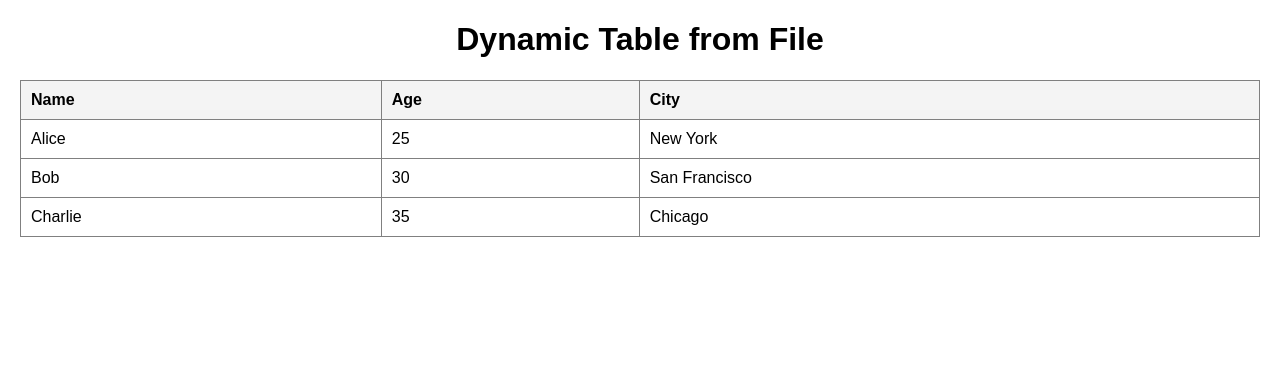
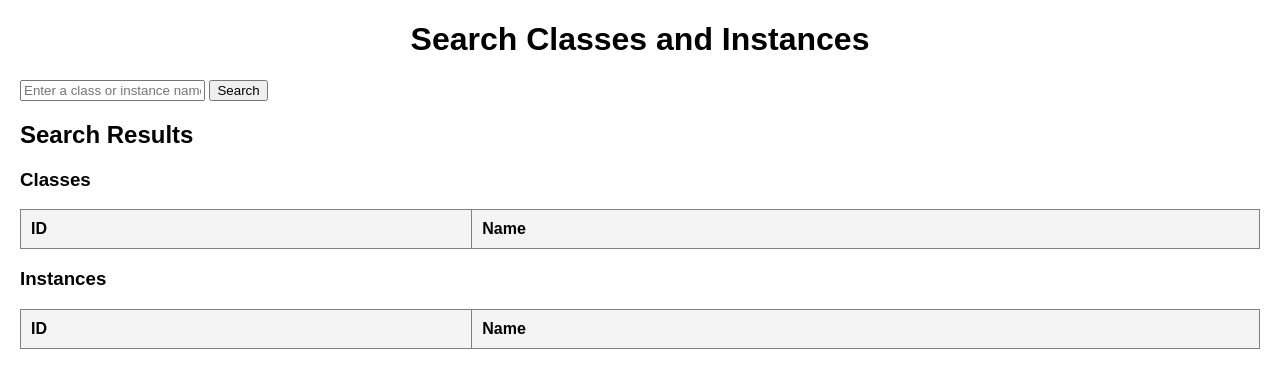
Before and after one commit to StillWindRyu/Divine, a plain HTML site: page index.html in a window 1280 px wide. Drawn offline with Linux system fonts and the light colour scheme.

Commit message:
Update index.html

```diff
--- a/index.html
+++ b/index.html
@@ -3,26 +3,45 @@
 <head>
     <meta charset="UTF-8">
     <meta name="viewport" content="width=device-width, initial-scale=1.0">
-    <title>Table from File</title>
+    <title>Database Search</title>
     <link rel="stylesheet" href="style.css">
 </head>
 <body>
     <header>
-        <h1>Dynamic Table from File</h1>
+        <h1>Search Classes and Instances</h1>
     </header>
     <main>
-        <table id="data-table" border="1">
+        <form id="search-form">
+            <input type="text" id="search-query" placeholder="Enter a class or instance name" required>
+            <button type="submit">Search</button>
+        </form>
+        <h2>Search Results</h2>
+        <div id="results">
+            <h3>Classes</h3>
+            <table border="1">
                 <thead>
                     <tr>
+                        <th>ID</th>
                         <th>Name</th>
-                    <th>Age</th>
-                    <th>City</th>
                     </tr>
                 </thead>
-            <tbody>
-                <!-- Rows will be inserted dynamically -->
+                <tbody id="class-results">
+                    <!-- Class results will go here -->
                 </tbody>
             </table>
+            <h3>Instances</h3>
+            <table border="1">
+                <thead>
+                    <tr>
+                        <th>ID</th>
+                        <th>Name</th>
+                    </tr>
+                </thead>
+                <tbody id="instance-results">
+                    <!-- Instance results will go here -->
+                </tbody>
+            </table>
+        </div>
     </main>
     <script src="script.js"></script>
 </body>
```
Lines whose indentation alone changed are shown as unchanged.
